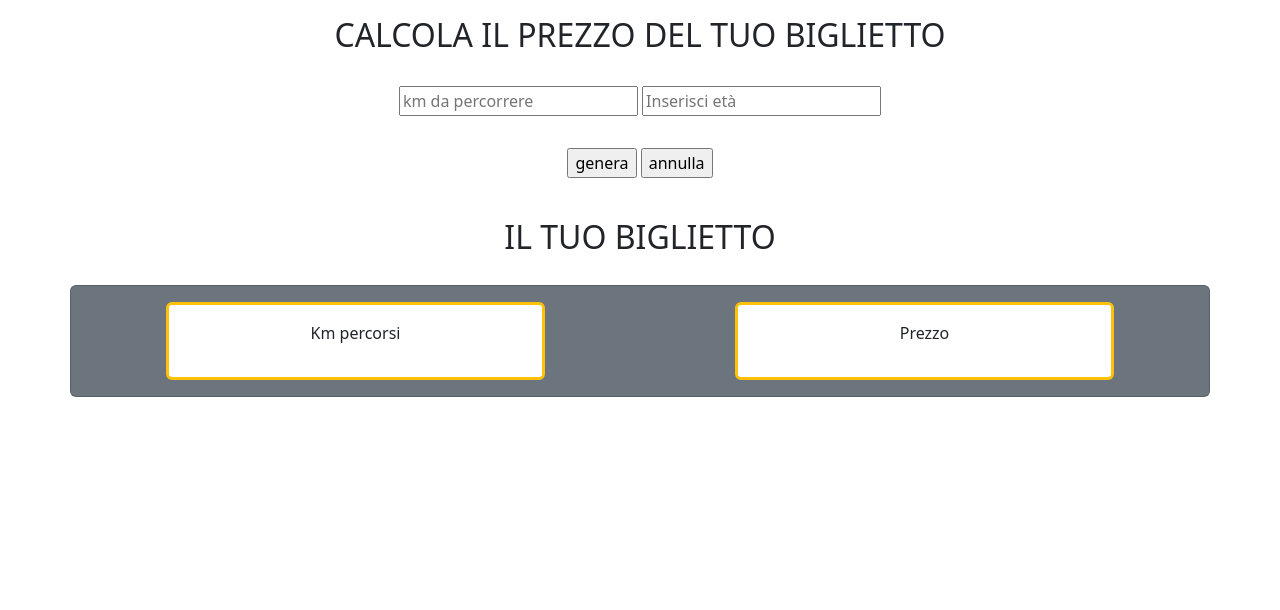
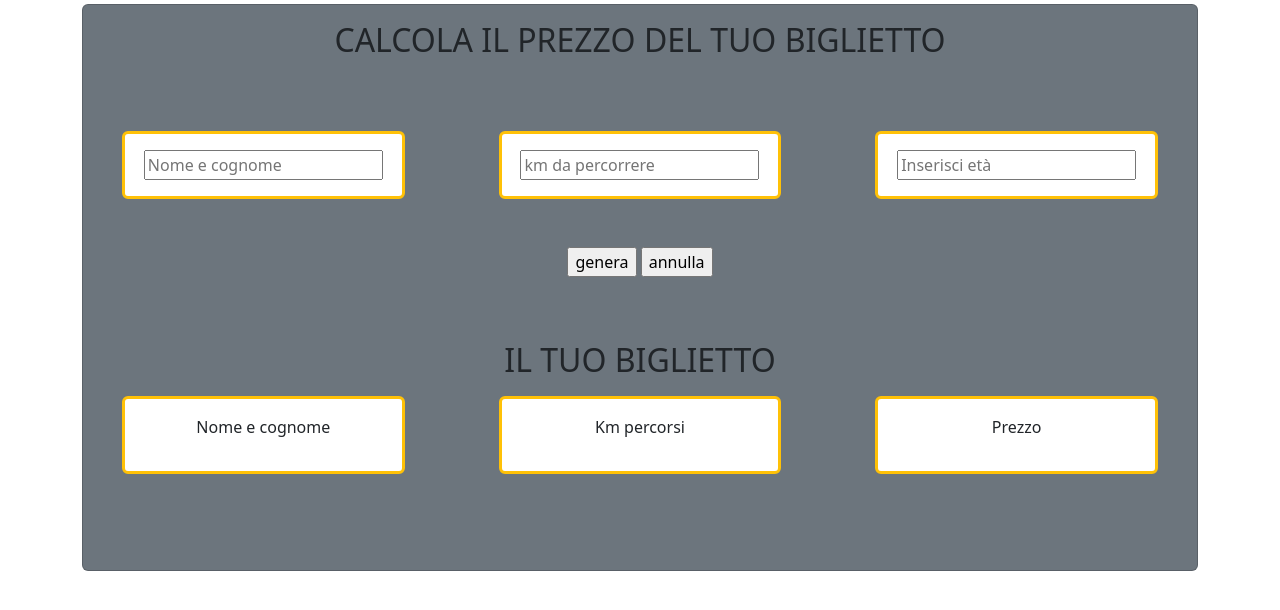
Before and after one commit to MattiaCallegaro/js-biglietto-treno-form, a plain HTML site: page index.html in a window 1280 px wide. Drawn offline with nearby package versions, Linux system fonts and the light colour scheme.

Commit message:
[DONE] Add new content and fix

```diff
--- a/index.html
+++ b/index.html
@@ -12,20 +12,31 @@
 
 <body>
     <div class="container">
+        <div class="card  bg-secondary my-1">
             <div class="row my-3">
                 <div class="col-md-12 text-center">
                     <h2>CALCOLA IL PREZZO DEL TUO BIGLIETTO</h2>
                 </div>
-            <div class="card-body my-2">
+                <div class="card-body my-5">
                     <form action="">
-                    <div class="row row-cols-12  text-center">
-                        <div class="col my-3">
+                        <div class="row row-cols-12 d-flex justify-content-around text-center">
+                            <div class="card border-3 border-warning align-items-center col-3">
+                                <div class="card-body">
+                                    <input type="text" placeholder="Nome e cognome" name="" id="nome-cognome-output">
+                                </div>
+                            </div>
+                            <div class="card border-3 border-warning align-items-center col-3">
+                                <div class="card-body">
                                     <input type="text" placeholder="km da percorrere" name="" id="km">
+                                </div>
+                            </div>
+                            <div class="card border-3 border-warning align-items-center col-3">
+                                <div class="card-body">
                                     <input type="text" placeholder="Inserisci età" name="" id="seleziona-etá">
                                 </div>
                             </div>
-                    <div class="row row-cols-12  text-center">
-                        <div class="col my-3">
+                            <div class="row row-cols-12 d-flex text-center">
+                                <div class="col my-5 ">
                                     <input type="button" id="genera" value="genera">
                                     <input type="button" id="annulla" value="annulla">
 
@@ -36,16 +47,26 @@
                     <div class="col-md-12 my-3 text-center">
                         <h2>IL TUO BIGLIETTO</h2>
                     </div>
-            <div class="card  bg-secondary my-1">
+
                     <div class="row d-flex justify-content-around  my-3">
-                    <div class="card border-3 border-warning align-items-center col-4">
+
+                        <div class="card border-3 border-warning align-items-center col-3">
+                            <div class="card-body">
+                                <p>
+                                    <span id="nome-cognome">Nome e cognome</span>
+                                </p>
+                            </div>
+                        </div>
+
+                        <div class="card border-3 border-warning align-items-center col-3">
                             <div class="card-body">
                                 <p>
                                     <span id="km-percorsi">Km percorsi</span>
                                 </p>
                             </div>
                         </div>
-                    <div class="card border-3 border-warning align-items-center col-4">
+
+                        <div class="card border-3 border-warning align-items-center col-3">
                             <div class="card-body">
                                 <p>
                                     <span id="prezzo-biglietto">Prezzo</span>
--- a/js/script.js
+++ b/js/script.js
@@ -5,11 +5,13 @@ const pulsanteGenera = document.getElementById("genera");
 const pulsanteAnnulla = document.getElementById("annulla");
 const kmPercorsiElement = document.getElementById("km-percorsi");
 const ticketPriceElement= document.getElementById("prezzo-biglietto");
-
+const nomeUtenteElement = document.getElementById("nome-cognome");
+const nomeInput = document.getElementById("nome-cognome-output");
 document.getElementById("genera").addEventListener( "click", function () {
 
     const km = document.getElementById("km").value;
     const age = document.getElementById("seleziona-etá").value;
+    const nomeUtente = nomeInput.value;
 
     let ticketPrice = km * 0.21;
 
@@ -25,14 +27,16 @@ document.getElementById("genera").addEventListener( "click", function () {
 
     kmPercorsiElement.textContent = km + " km";
     ticketPriceElement.textContent = ticketPrice + " €";
+    nomeUtenteElement.textContent = nomeUtente;
 
     console.log(`Il prezzo del biglietto é : ${ticketPrice} €`)
 
 });
 
 document.getElementById("annulla").addEventListener( "click", function () {
-    document.getElementById("km").value ="" ;
-    document.getElementById("seleziona-etá").value ="" ;
+    document.getElementById("km").value =" " ;
+    document.getElementById("seleziona-etá").value =" " ;
+    document.getElementById("nome-cognome-output").value=" ";
 
 
 });
```
Lines whose indentation alone changed are shown as unchanged.
